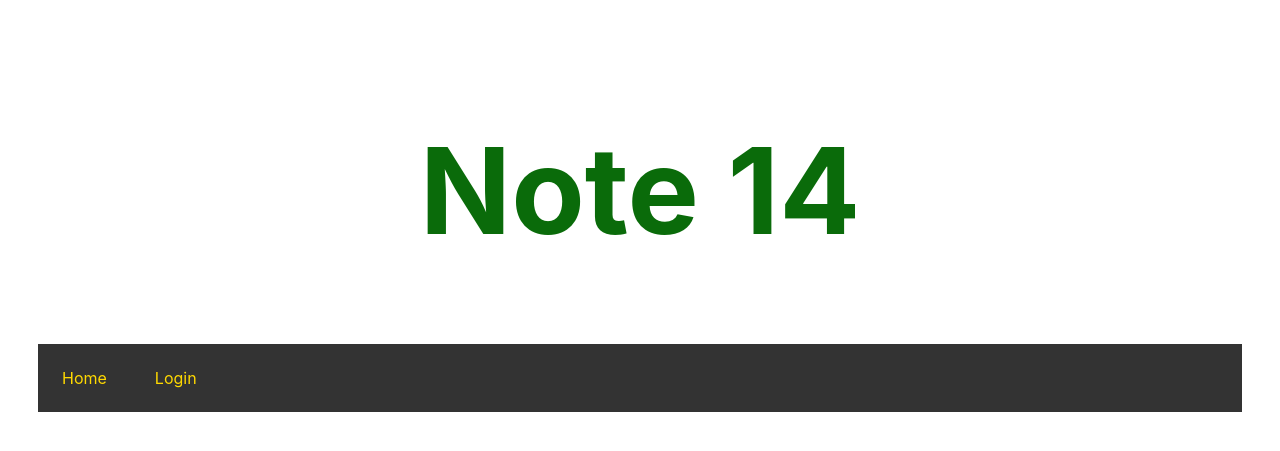
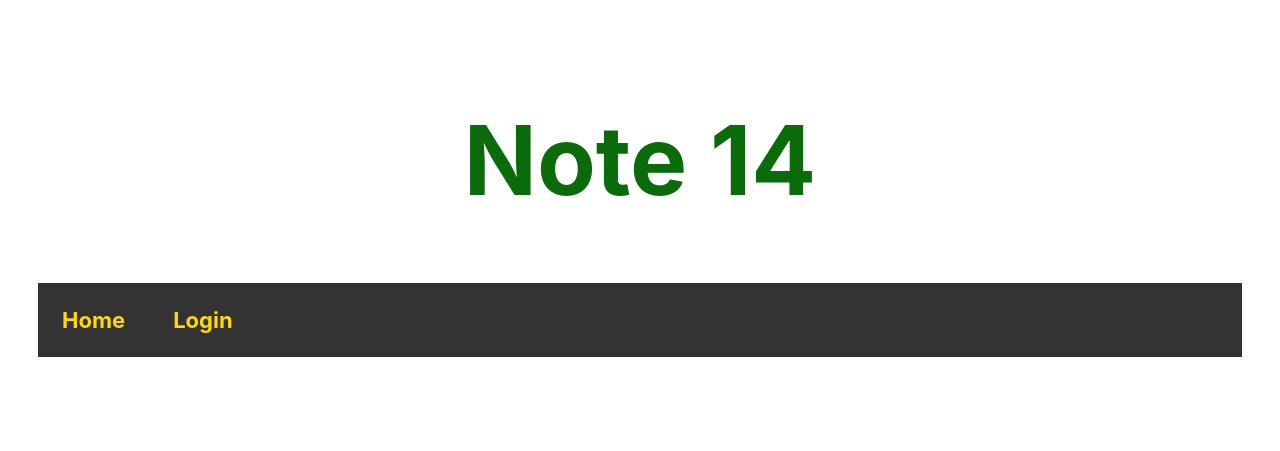
Before and after one commit to Jordan-Cottle/Software-Engineering-Group-Project, a Python web app: template note_14/templates/core.html in a window 1280 px wide. Shown: the top 451 px of the page. Run offline with Jinja, Linux system fonts and the light colour scheme; the template is opened without the code that fills it, so the values that code supplies are empty.

Commit message:
Updated Styling in main.css for home page. Removed all in line styling, adjusted formatting

```diff
--- a/note_14/static/main.css
+++ b/note_14/static/main.css
@@ -3,7 +3,7 @@ body {
     }
 h1{
     color:rgb(10, 107, 10);
-    font-size:120px;
+    font-size:6em;
     font-family: -apple-system, BlinkMacSystemFont, 'Segoe UI', Roboto, Oxygen, Ubuntu, Cantarell, 'Open Sans', 'Helvetica Neue', sans-serif;text-align:center;
 }
 h2{
@@ -12,7 +12,7 @@ h2{
 }
 h3{
     text-align: center;
-    font-size: 40px;
+    font-size: 3em;
     background-color:rgb(255, 217, 0);font-family: -apple-system, BlinkMacSystemFont, 'Segoe UI', Roboto, Oxygen, Ubuntu, Cantarell, 'Open Sans', 'Helvetica Neue', sans-serif;
     display: table;
     margin: auto;
@@ -42,6 +42,8 @@ ul {
     padding: 24px;
     text-decoration: none;
     font-family: -apple-system, BlinkMacSystemFont, 'Segoe UI', Roboto, Oxygen, Ubuntu, Cantarell, 'Open Sans', 'Helvetica Neue', sans-serif;
+    font-size: 22px;
+    font-weight: bold;
   }
 
   li a:hover {
```
